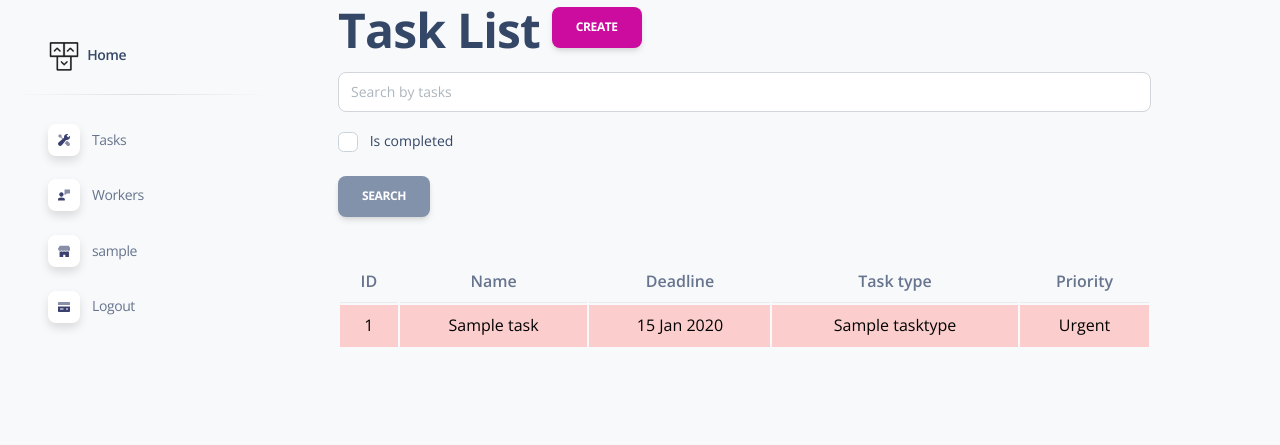
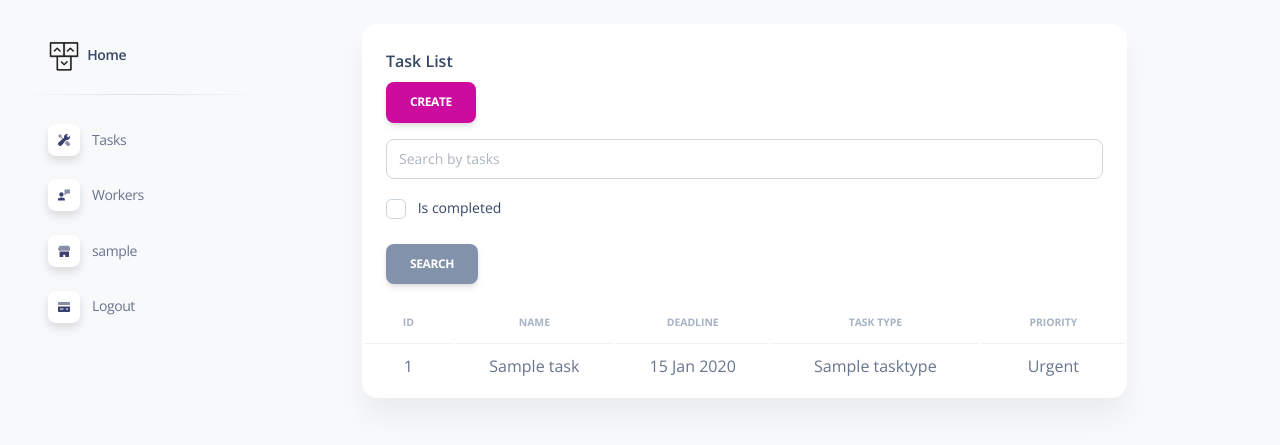
Before and after one commit to luxuriant777/it-company-task-manager, a Django app: page /tasks/ in a window 1280 px wide. Shown: the top 445 px of the page. Run offline with Django 4.2, Linux system fonts and the light colour scheme; a user stored in the database is signed in; tables that the repository leaves empty hold one stand-in row (values such as "Sample post"); some libraries are stand-ins or nearby versions.

Commit message:
Changed style of tasks list

```diff
--- a/task_manager/urls.py
+++ b/task_manager/urls.py
@@ -29,9 +29,9 @@ urlpatterns = [
     path("tasks/<int:pk>/delete/", TaskDeleteView.as_view(), name="task-delete"),
     path("workers/", WorkerListView.as_view(), name="worker-list"),
     path("workers/<int:pk>/", WorkerDetailView.as_view(), name="worker-detail"),
-    path("tasks/create/", WorkerCreateView.as_view(), name="worker-create"),
-    path("tasks/<int:pk>/update/", WorkerUpdateView.as_view(), name="worker-update"),
-    path("tasks/<int:pk>/delete/", WorkerDeleteView.as_view(), name="worker-delete"),
+    path("workers/create/", WorkerCreateView.as_view(), name="worker-create"),
+    path("workers/<int:pk>/update/", WorkerUpdateView.as_view(), name="worker-update"),
+    path("workers/<int:pk>/delete/", WorkerDeleteView.as_view(), name="worker-delete"),
 ]
 
 app_name = "task_manager"
--- a/task_manager/views.py
+++ b/task_manager/views.py
@@ -115,10 +115,14 @@ class WorkerDetailView(LoginRequiredMixin, generic.DetailView):
 
 class WorkerCreateView(LoginRequiredMixin, generic.CreateView):
     model = Worker
+    fields = "__all__"
+    success_url = reverse_lazy("task_manager:worker-list")
 
 
 class WorkerUpdateView(LoginRequiredMixin, generic.UpdateView):
     model = Worker
+    fields = "__all__"
+    success_url = reverse_lazy("task_manager:worker-list")
 
 
 class WorkerDeleteView(LoginRequiredMixin, generic.DeleteView):
@@ -129,9 +133,7 @@ class WorkerDeleteView(LoginRequiredMixin, generic.DeleteView):
 @login_required
 def toggle_task_assign(request, pk):
     worker = Worker.objects.get(id=request.user.id)
-    if (
-        Task.objects.get(id=pk) in worker.tasks.all()
-    ):
+    if Task.objects.get(id=pk) in worker.tasks.all():
         worker.tasks.remove(pk)
     else:
         worker.tasks.add(pk)
--- a/templates/task_manager/task_confirm_delete.html
+++ b/templates/task_manager/task_confirm_delete.html
@@ -1,7 +1,7 @@
 {% extends "base.html" %}
 {% block content %}
   <h1>Do you want to delete task?</h1>
-  <i>All details of the task will be deleted also!</i>
+  <i>All details of the task will be lost!</i>
   <form action="" method="post">
     {% csrf_token %}
     <input type="submit" value="Yes" class="btn btn-danger">
--- a/templates/task_manager/task_list.html
+++ b/templates/task_manager/task_list.html
@@ -1,28 +1,34 @@
 {% extends "base.html" %}
 {% load crispy_forms_filters %}
 {% block content %}
-    <h1>
-      Task List
-      <a href="{% url "task_manager:task-create" %}" class="btn btn-primary link-to-page float-left">
-        Create
-      </a>
-    </h1>
+<div class="container-fluid py-4">
+<div class="row">
+  <div class="col-12">
+    <div class="card mb-4">
+      <div class="card-header pb-0">
+        <h6>Task List</h6>
+        <a href="{% url "task_manager:task-create" %}" class="btn btn-primary link-to-page">Create</a>
         {% block search_form %}
         {% include "includes/search_form.html" %}
         {% endblock %}
-    <br>
+      </div>
       {% if task_list %}
-    <table class="table table-hover">
+      <div class="card-body px-0 pt-0 pb-2">
+        <div class="table-responsive p-0">
+          <table class="table align-items-center mb-0 table-hover">
+            <thead>
               <tr>
-      <th>ID</th>
-      <th>Name</th>
-      <th>Deadline</th>
-      <th>Task type</th>
-      <th>Priority</th>
+                <th class="text-uppercase text-secondary text-xxs font-weight-bolder opacity-7">ID</th>
+                <th class="text-uppercase text-secondary text-xxs font-weight-bolder opacity-7">Name</th>
+                <th class="text-uppercase text-secondary text-xxs font-weight-bolder opacity-7">Deadline</th>
+                <th class="text-uppercase text-secondary text-xxs font-weight-bolder opacity-7">Task type</th>
+                <th class="text-uppercase text-secondary text-xxs font-weight-bolder opacity-7">Priority</th>
               </tr>
+            </thead>
+            <tbody>
             {% for task in task_list %}
             {% if task.priority == 1 %}
-        <tr class="table-danger" onclick="window.location='{% url "task_manager:task-detail" pk=task.id%}'">
+              <tr onclick="window.location='{% url "task_manager:task-detail" pk=task.id%}'">
                 <td>{{ task.id }}</td>
                 <td>{{ task.name }}</td>
                 <td>{{ task.deadline | date:"d M Y" }}</td>
@@ -30,7 +36,7 @@
                 <td>{{ task.get_priority_display }}</td>
               </tr>
             {% elif task.priority == 2 %}
-        <tr class="table-warning" onclick="window.location='{% url "task_manager:task-detail" pk=task.id%}'">
+              <tr onclick="window.location='{% url "task_manager:task-detail" pk=task.id%}'">
                 <td>{{ task.id }}</td>
                 <td>{{ task.name }}</td>
                 <td>{{ task.deadline | date:"d M Y" }}</td>
@@ -38,7 +44,7 @@
                 <td>{{ task.get_priority_display }}</td>
               </tr>
             {% elif  task.priority == 3 %}
-        <tr class="table-info" onclick="window.location='{% url "task_manager:task-detail" pk=task.id%}'">
+              <tr onclick="window.location='{% url "task_manager:task-detail" pk=task.id%}'">
                 <td>{{ task.id }}</td>
                 <td>{{ task.name }}</td>
                 <td>{{ task.deadline | date:"d M Y" }}</td>
@@ -46,7 +52,7 @@
                 <td>{{ task.get_priority_display }}</td>
               </tr>
             {% elif  task.priority == 4 %}
-        <tr class="table-secondary" onclick="window.location='{% url "task_manager:task-detail" pk=task.id%}'">
+              <tr onclick="window.location='{% url "task_manager:task-detail" pk=task.id%}'">
                 <td>{{ task.id }}</td>
                 <td>{{ task.name }}</td>
                 <td>{{ task.deadline | date:"d M Y" }}</td>
@@ -55,8 +61,15 @@
               </tr>
           {% endif %}
           {% endfor %}
+            </tbody>
           </table>
         {% else %}
         <p>There are no tasks.</p>
         {% endif %}
+    </div>
+    </div>
+  </div>
+  </div>
+</div>
+</div>
 {% endblock %}
--- a/templates/task_manager/worker_confirm_delete.html
+++ b/templates/task_manager/worker_confirm_delete.html
@@ -1,10 +1,10 @@
+{% extends "base.html" %}
 {% block content %}
   <h1>Do you want to delete worker {{ worker.first_name }} {{ worker.last_name }}?</h1>
   <i>All details related to this worker will be lost!</i>
   <form action="" method="post">
     {% csrf_token %}
-
     <input type="submit" value="Yes" class="btn btn-danger">
-    <a href="{% url 'task_manager:worker-detail' pk=task.id %}" class = "btn btn-secondary">Cancel</a>
+    <a href="{% url 'task_manager:worker-detail' pk=worker.id %}" class = "btn btn-secondary">Cancel</a>
   </form>
 {% endblock %}
```
Also changed, not shown: templates/task_manager/worker_list.html (+3 -8 lines). Lines whose indentation alone changed are shown as unchanged.
